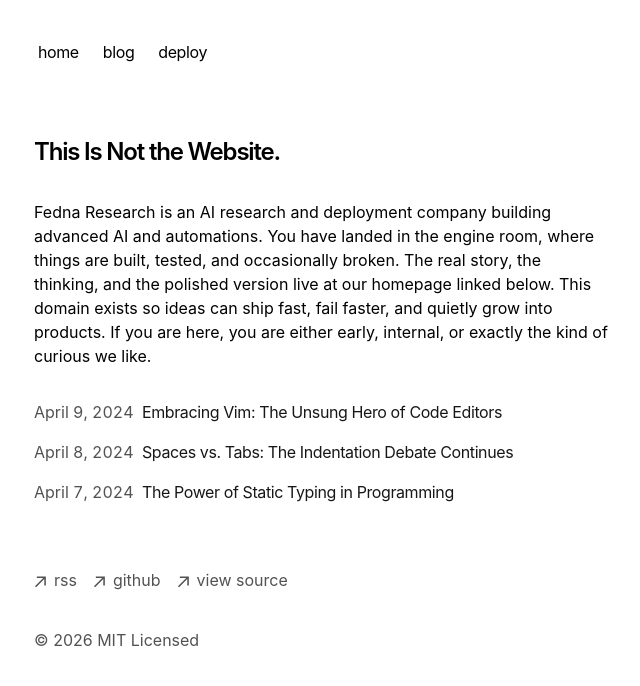
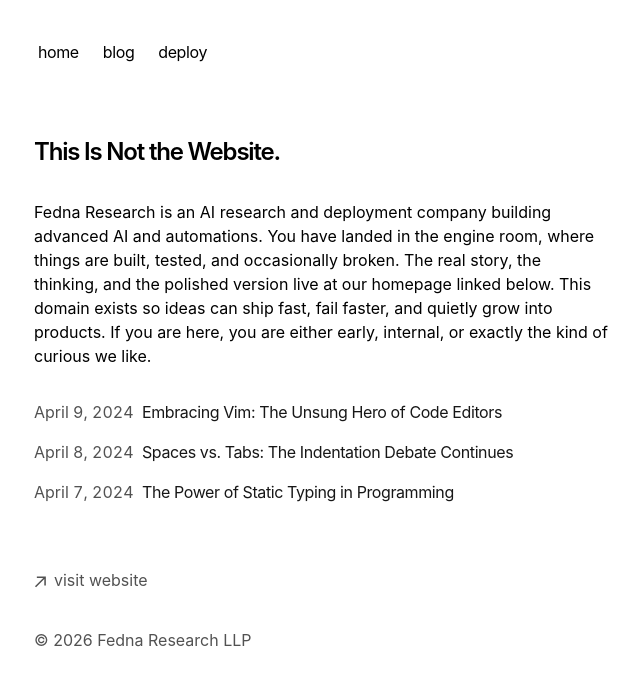
Before and after one commit to joefedna/fedna.dev, a Next.js app: page / in a window 1280 px wide. Shown: the top 686 px of the page, without its empty margins (318-958 px from the left). Built offline with nearby package versions, Linux system fonts and the light colour scheme.

Commit message:
Update footer.tsx

```diff
--- a/app/components/footer.tsx
+++ b/app/components/footer.tsx
@@ -24,37 +24,16 @@
             className="flex items-center transition-all hover:text-neutral-800 dark:hover:text-neutral-100"
             rel="noopener noreferrer"
             target="_blank"
-            href="/rss"
+            href="https://fednaresearch.com/"
           >
             <ArrowIcon />
-            <p className="ml-2 h-7">rss</p>
+            <p className="ml-2 h-7">visit website</p>
           </a>
         </li>
-        <li>
-          <a
-            className="flex items-center transition-all hover:text-neutral-800 dark:hover:text-neutral-100"
-            rel="noopener noreferrer"
-            target="_blank"
-            href="https://github.com/vercel/next.js"
-          >
-            <ArrowIcon />
-            <p className="ml-2 h-7">github</p>
-          </a>
-        </li>
-        <li>
-          <a
-            className="flex items-center transition-all hover:text-neutral-800 dark:hover:text-neutral-100"
-            rel="noopener noreferrer"
-            target="_blank"
-            href="https://vercel.com/templates/next.js/portfolio-starter-kit"
-          >
-            <ArrowIcon />
-            <p className="ml-2 h-7">view source</p>
-          </a>
-        </li>
+
       </ul>
       <p className="mt-8 text-neutral-600 dark:text-neutral-300">
-        © {new Date().getFullYear()} MIT Licensed
+        © {new Date().getFullYear()} Fedna Research LLP
       </p>
     </footer>
   )
```
